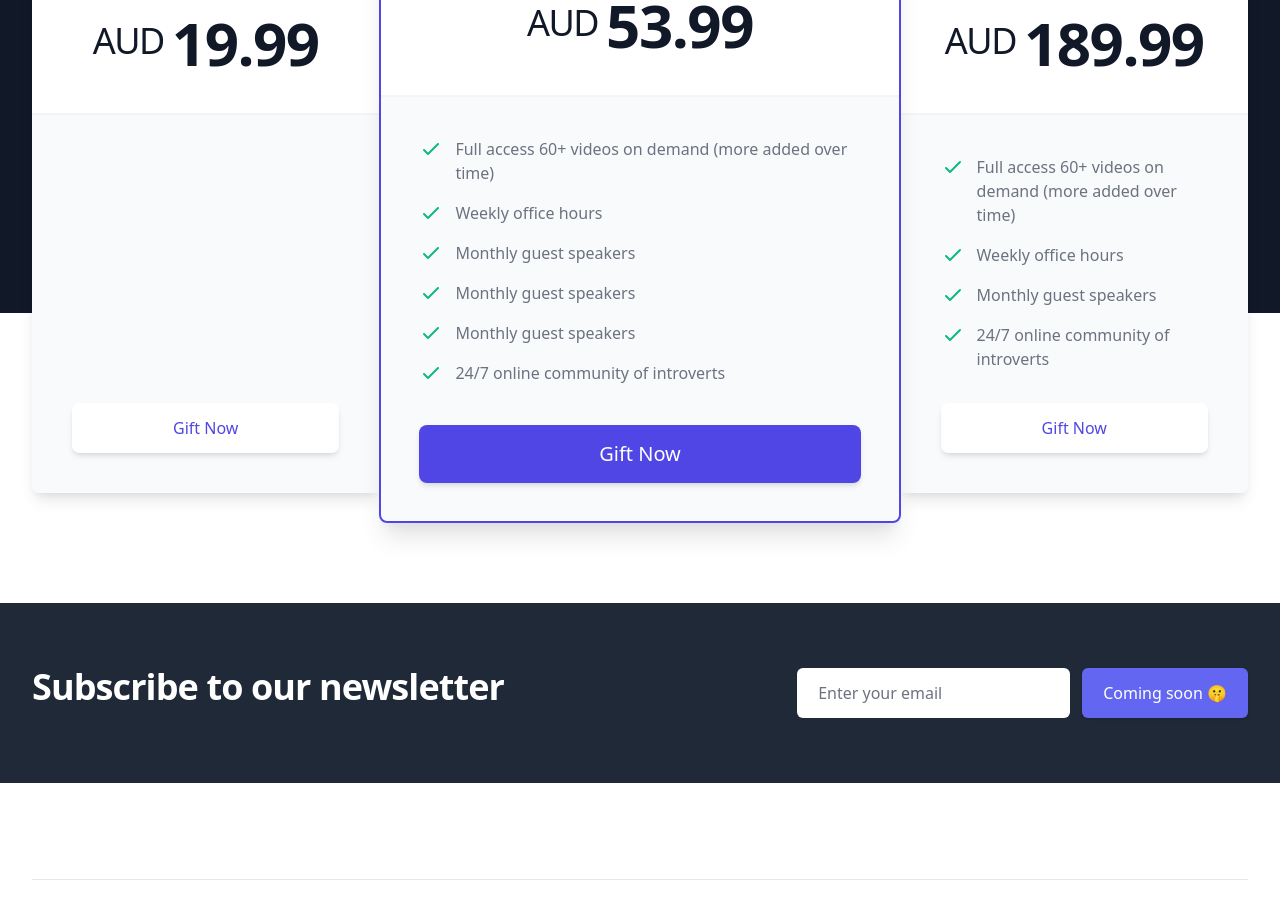
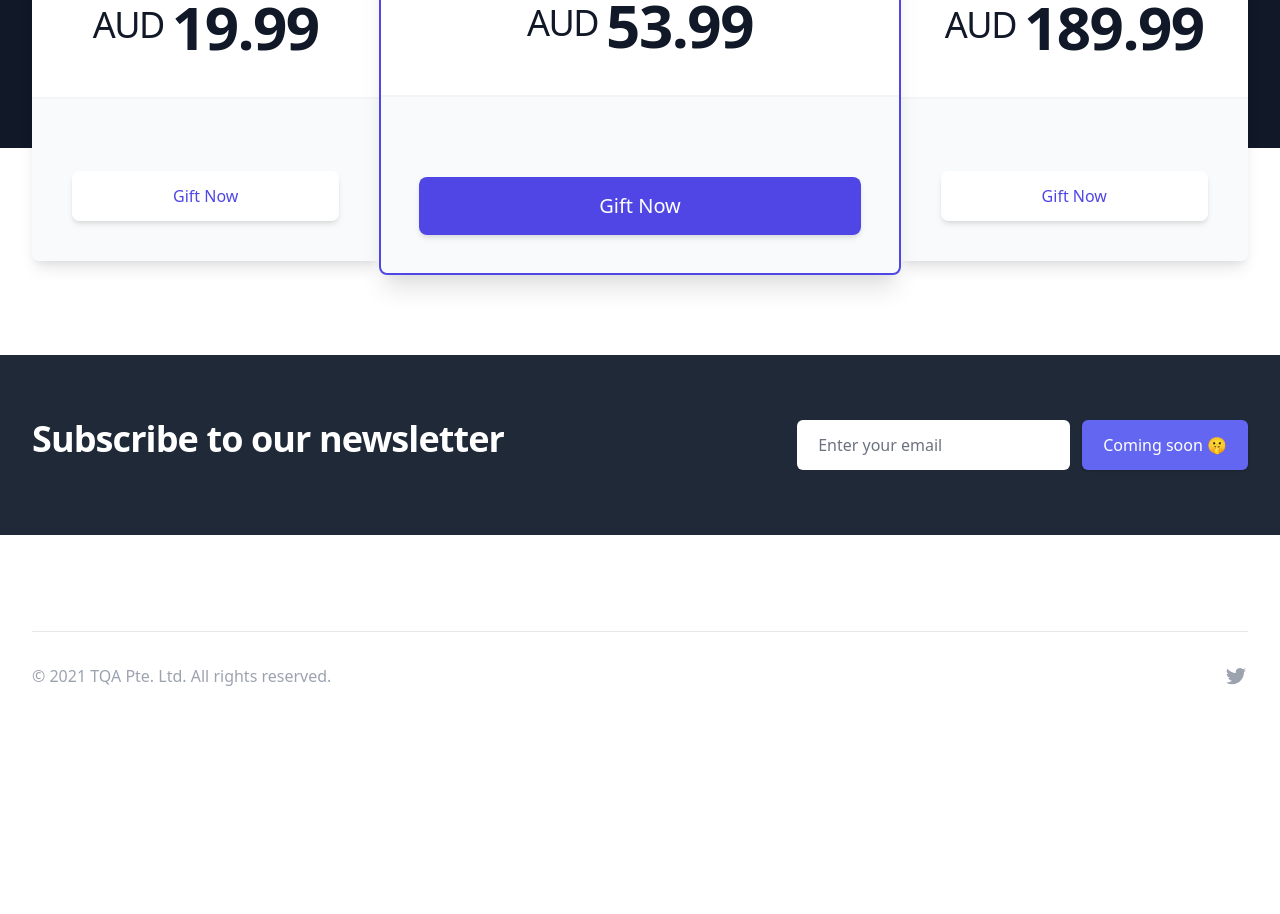
Before and after one commit to timyeothequietachievr/website, a Next.js app: page / in a window 1280 px wide. Shown: the part 9980-10894 px from the top of the page. After the commit the page ends 10732 px from the top, so only its background shows below. Built offline with nearby package versions, Linux system fonts and the light colour scheme.

Commit message:
hide gift features

```diff
--- a/components/Gift.jsx
+++ b/components/Gift.jsx
@@ -70,14 +70,14 @@ export default function Gift() {
                     </div>
                     <div className="flex-1 flex flex-col justify-between border-t-2 border-gray-100 p-6 bg-gray-50 sm:p-10 lg:p-6 xl:p-10">
                       <ul role="list" className="space-y-4">
-                        {getTierAt(0).features.map((feature, idx) => (
+                        {/*getTierAt(0).features.map((feature, idx) => (
                           <li key={feature+idx} className="flex items-start">
                             <div className="flex-shrink-0">
                               <CheckIcon className="flex-shrink-0 h-6 w-6 text-green-500" aria-hidden="true" />
                             </div>
                             <p className="ml-3 text-base font-medium text-gray-500">{feature}</p>
                           </li>
-                        ))}
+                        ))*/}
                       </ul>
                       <div className="mt-8">
                         <div className="rounded-lg shadow-md">
@@ -123,14 +123,14 @@ export default function Gift() {
                   </div>
                   <div className="border-t-2 border-gray-100 rounded-b-lg pt-10 pb-8 px-6 bg-gray-50 sm:px-10 sm:py-10">
                     <ul role="list" className="space-y-4">
-                      {getTierAt(1).features.map((feature, idx) => (
+                      {/* getTierAt(1).features.map((feature, idx) => (
                         <li key={feature+idx} className="flex items-start">
                           <div className="flex-shrink-0">
                             <CheckIcon className="flex-shrink-0 h-6 w-6 text-green-500" aria-hidden="true" />
                           </div>
                           <p className="ml-3 text-base font-medium text-gray-500">{feature}</p>
                         </li>
-                      ))}
+                      ))*/}
                     </ul>
                     <div className="mt-10">
                       <div className="rounded-lg shadow-md">
@@ -164,6 +164,7 @@ export default function Gift() {
                       </div>
                     </div>
                     <div className="flex-1 flex flex-col justify-between border-t-2 border-gray-100 p-6 bg-gray-50 sm:p-10 lg:p-6 xl:p-10">
+                      {/*
                       <ul role="list" className="space-y-4">
                         {getTierAt(2).features.map((feature, idx) => (
                           <li key={feature+idx} className="flex items-start">
@@ -174,6 +175,7 @@ export default function Gift() {
                           </li>
                         ))}
                       </ul>
+                        */}
                       <div className="mt-8">
                         <div className="rounded-lg shadow-md">
                           <a
```
